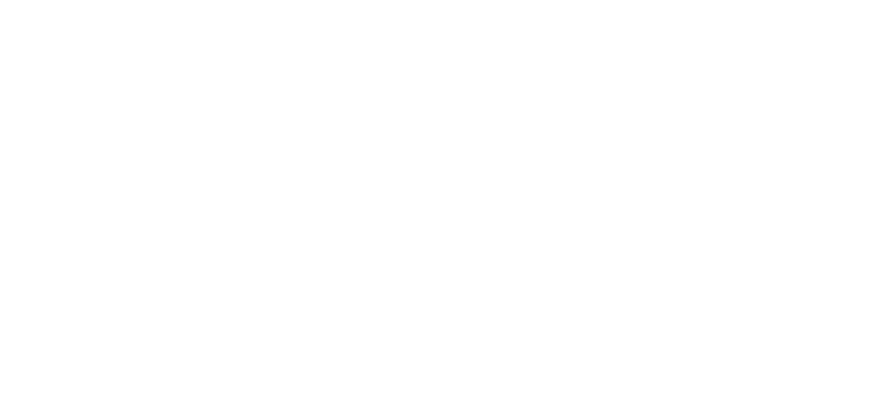
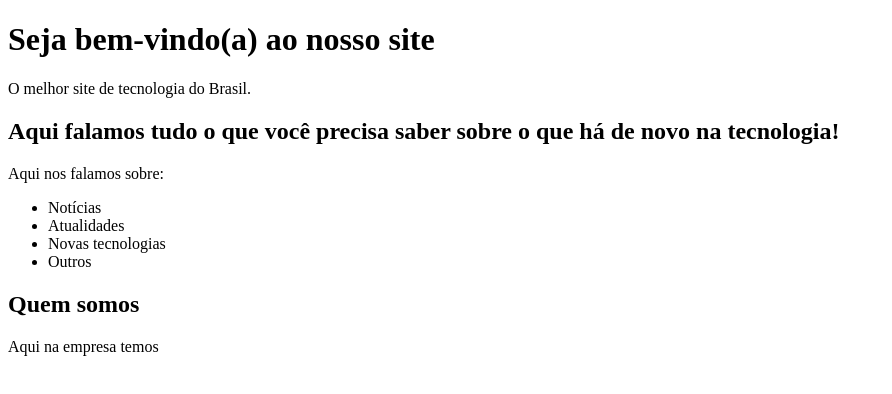
Before and after one commit to gabrielnuunes/web-basico-impulsiona, a plain HTML site: page 1 - HTML/exemplos/site-tecnologia.html in a window 1280 px wide. Shown: the whole page, without its empty margins (0-892 px from the left). Drawn offline with Linux system fonts and the light colour scheme.

Commit message:
Adição arquivos introdutórios

```diff
--- a/1 - HTML/exemplos/site-tecnologia.html
+++ b/1 - HTML/exemplos/site-tecnologia.html
@@ -0,0 +1,35 @@
+<!DOCTYPE html>
+<html lang="en">
+<head>
+    <meta charset="UTF-8">
+    <meta name="viewport" content="width=device-width, initial-scale=1.0">
+    <title>Site de tecnologia</title>
+</head>
+<body>
+
+    <!-- Cabeçalho da página -->
+    <header>
+        <h1>Seja bem-vindo(a) ao nosso site</h1>
+        <p>O melhor site de tecnologia do Brasil.</p>
+    </header>
+
+    <!-- Informações iniciais -->
+    <section>
+        <h2>Aqui falamos tudo o que você precisa saber sobre o que há de novo na tecnologia!</h2>
+        <p>Aqui nos falamos sobre: </p>
+        <ul>
+            <li>Notícias</li>
+            <li>Atualidades</li>
+            <li>Novas tecnologias</li>
+            <li>Outros</li>
+        </ul>
+    </section>
+
+    <!-- Informações sobre a empresa -->
+    <section>
+        <h2>Quem somos</h2>
+        <p>Aqui na empresa temos </p>
+    </section>
+
+</body>
+</html>
--- /dev/null
+++ b/2 - CSS/seletores/css externo/3-css-externo.html
@@ -0,0 +1,33 @@
+<!DOCTYPE html>
+<html lang="en">
+<head>
+    <meta charset="UTF-8">
+    <meta name="viewport" content="width=device-width, initial-scale=1.0">
+    <title>Usando CSS externo</title>
+
+    <!-- Para utilizar o css externo, vindo de um arquivo externo/separado, precisamos importá-lo
+    para o nosso documento HTML, utilizando a tag link e indicando o caminho e o nome do arquivo de estilo CSS -->
+    <link rel="stylesheet" href="style.css">
+
+</head>
+<body>
+    <section>
+
+        <h1>Título do site</h1>
+        <p>Parágrafo do meu site, aqui.</p>
+
+    </section>
+
+
+    <section>
+        <h2>Nossos serviços</h2>
+        <p>Aqui citaremos alguns serviços disponíveis na empresa</p>
+        <ul>
+            <li>Manutenção</li>
+            <li>Criação</li>
+            <li>Revisão</li>
+            <li>Suporte</li>
+        </ul>
+    </section>
+</body>
+</html>
--- /dev/null
+++ b/2 - CSS/seletores/css externo/styles.css
@@ -0,0 +1,32 @@
+/* Esse arquivo aceita somente escrita em CSS
+é nele que colocamos toda a estilização da nossa página.
+Utilizar o CSS externo é bom para manter a organização e a
+separação de responsabilidade entre os arquivos */
+
+/* Estilizando o nosso HTML */
+
+/* Estilizando o título pricipal da página */
+h1 {
+    /* Altera a cor de fundo */
+    background-color: lightcoral;
+    /* Altera a cor do texto */
+    color: white;
+    /* Coloca a fonte em negrito */
+    font: bold;
+}
+
+/* Estilizando os parágrafos */
+p {
+    /* Altera a cor da fonte */
+    color: darkmagenta;
+    /* Coloca a fonte em itálico */
+    font-style: italic;
+}
+
+/* Estilizando os itens da lista */
+li {
+    color: yellowgreen;
+    font: bold;
+    /* Altera a fonte utilizada */
+    font-family: 'Segoe UI', Tahoma, Geneva, Verdana, sans-serif;
+}
```
Also changed, not shown: 1 - HTML/Inicio/2-sem-estrutura.html (added, +21 -0 lines), 1 - HTML/Inicio/3-estrutura-padrao.html (renamed from 1 - HTML/Inicio/estrutura-html.html, +3 -1 lines), 2 - CSS/seletores/1-css-inline.html (added, +22 -0 lines), 2 - CSS/seletores/2-css-interno.html (added, +65 -0 lines), 1 - HTML/Inicio/1-inicio.html (renamed from 1 - HTML/Inicio/inicio.html).
